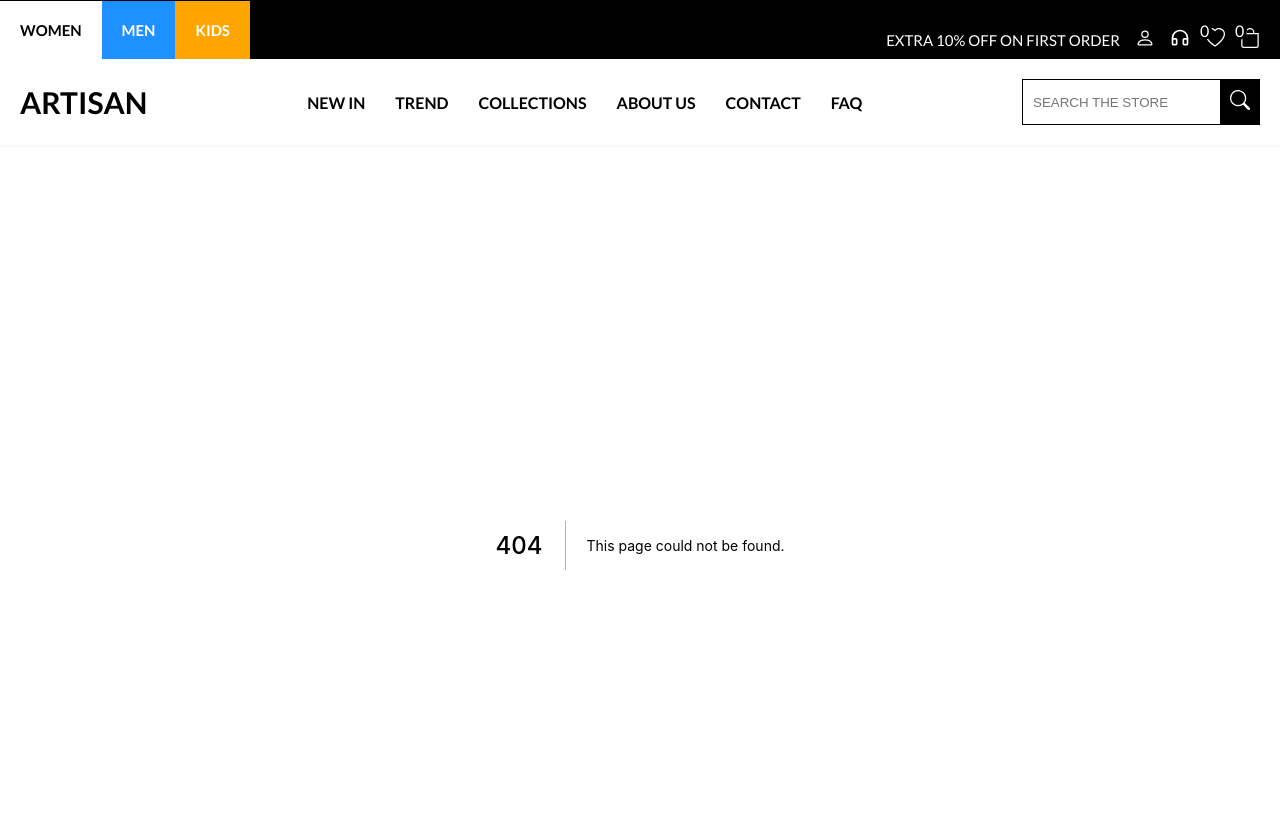
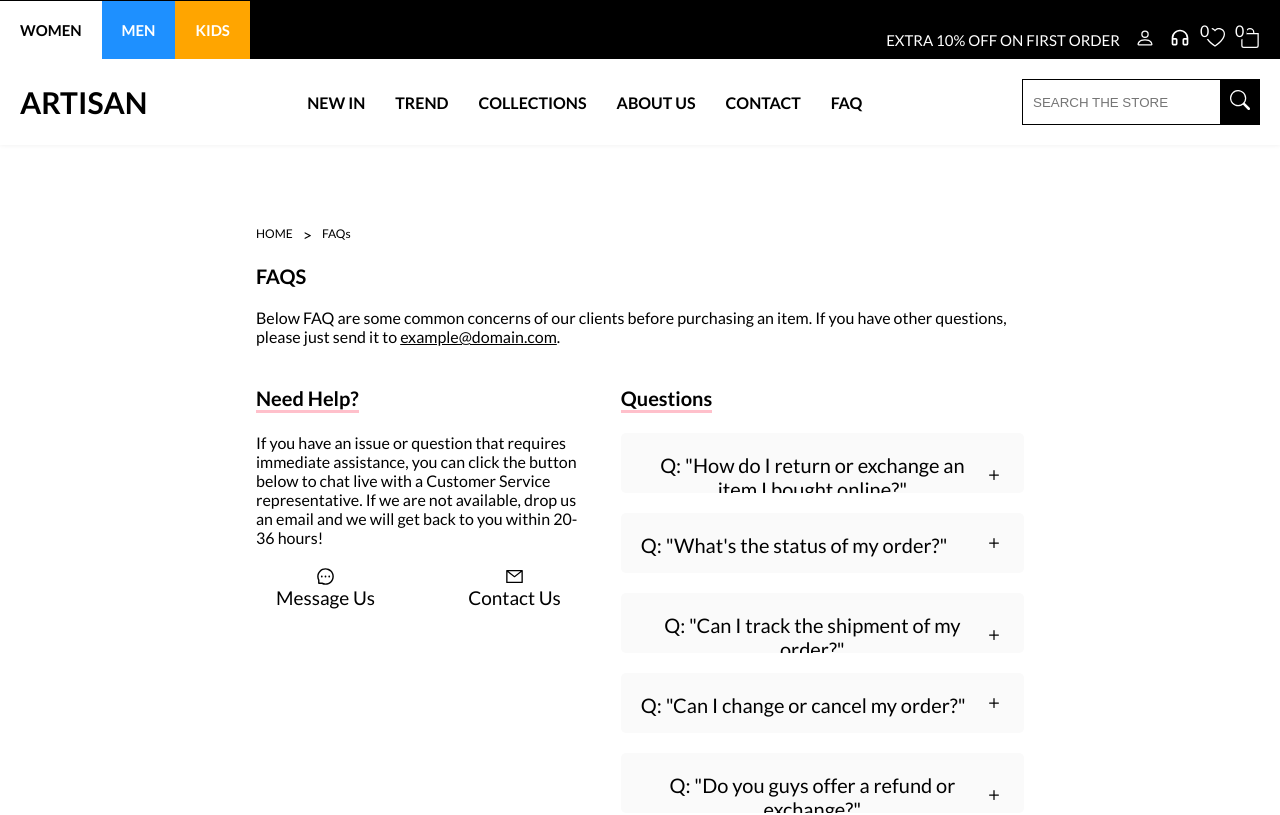
Before and after one commit to CoreyRobinsonDev/ecommerce, a Next.js app: page /faq in a window 1280 px wide. Before the commit this address had no page. Shown: the top 815 px of the page. Built offline with nearby package versions, Linux system fonts and the light colour scheme.

Commit message:
completed faq page

```diff
--- a/components/Navbar.tsx
+++ b/components/Navbar.tsx
@@ -52,7 +52,7 @@ const Navbar = () => {
         ><Link href="#"><a className={`${styles.bottom__item} ${FX.hover}`}>COLLECTIONS</a></Link></motion.li>
         <li><Link href="/about-us"><a className={`${styles.bottom__item} ${FX.hover}`}>ABOUT US</a></Link></li>
         <li><Link href="/contact"><a className={`${styles.bottom__item} ${FX.hover}`}>CONTACT</a></Link></li>
-        <li><Link href="#"><a className={`${styles.bottom__item} ${FX.hover}`}>FAQ</a></Link></li>
+        <li><Link href="/faq"><a className={`${styles.bottom__item} ${FX.hover}`}>FAQ</a></Link></li>
       </ul>
       <SearchBar />
       <span className={styles.hamburger}>
--- /dev/null
+++ b/pages/faq.tsx
@@ -0,0 +1,80 @@
+import Link from "next/link";
+import Head from "next/head";
+import { AiOutlineMessage,AiOutlineMail } from "react-icons/ai";
+import { BsPlus } from "react-icons/bs";
+import { BiMinus } from "react-icons/bi";
+import { useState } from "react";
+import { motion } from "framer-motion";
+
+import styles from "../styles/faq.module.css";
+import FX from "../styles/FX.module.css";
+
+const faqs = [
+  {q: "How do I return or exchange an item I bought online?", a: "You have up to 30 days from ship date to return or exchange items by mail that are purchased."},
+  {q: "What's the status of my order?", a: "As soon as you place your order, you can see where it is on its way to your door."},
+  {q: "Can I track the shipment of my order?", a: "As soon as your order ships, we will send you an email with the tracking information."},
+  {q: "Can I change or cancel my order?", a: "Yes."},
+  {q: "Do you guys offer a refund or exchange?", a: "Yes."},
+]
+
+const FAQ = () => {
+  return <>
+    <Head>
+      <title>Artisan | About Us</title>
+    </Head>
+    <main className={styles.container}>
+      <header className={styles.header_container}>
+        <span className={styles.breadcrumb}>
+          <Link href="/"><a className={FX.hover}>HOME</a></Link>
+          <p>{">"}</p>
+          <Link href="/faq"><a className={FX.hover}>FAQs</a></Link>
+        </span>
+        <h1 className={styles.title}>FAQS</h1>
+      </header>
+      <p>Below FAQ are some common concerns of our clients before purchasing an item. If you have other questions, please just send it to <a href="#" className={styles.underline}>example@domain.com</a>.</p>
+      <section className={styles.content_container}>
+        <div>
+          <h2 className={styles.content__title}>Need Help?</h2>
+          <p>If you have an issue or question that requires immediate assistance, you can click the button below to chat live with a Customer Service representative. If we are not available, drop us an email and we will get back to you within 20-36 hours!</p>
+          <div className={styles.content__contact_container}>
+            <a href="#">
+              <AiOutlineMessage/>
+              <p>Message Us</p>
+            </a>
+            <a href="#">
+              <AiOutlineMail/>
+              <p>Contact Us</p>
+            </a>
+          </div>
+        </div>
+        <div>
+          <h2 className={styles.content__title}>Questions</h2>
+          {faqs.map(({q, a}, key) => <Card key={key} question={q} answer={a} />)}
+        </div>
+      </section>
+    </main>
+  </>
+}
+
+function Card({question, answer}: {question: string, answer: string}) {
+  const [isOpen, setIsOpen] = useState(false);
+
+  return <motion.button
+    className={styles.card}
+    onClick={() => setIsOpen(!isOpen)}
+    transition={{type: "tween"}}
+    animate={isOpen ? {height: "10rem"} : {height: "6rem"}}
+  >
+    <motion.span
+      className={styles.card__question}
+      transition={{type: "tween"}}
+      animate={isOpen ? {borderBottom: "1px solid"} : {borderBottom: "1px transparent"}}
+    ><p>{`Q: "${question}"`}</p> <p>{isOpen ? <BiMinus /> : <BsPlus />}</p></motion.span>
+    <motion.p
+      className={styles.card__answer}
+      transition={{type: "tween"}}
+      animate={isOpen ? {opacity: 100} : {opacity: 0}}
+    >{answer}</motion.p>
+  </motion.button>
+}
+export default FAQ;
--- /dev/null
+++ b/styles/faq.module.css
@@ -0,0 +1,86 @@
+.container {
+  width: 60vw;
+  margin: 8rem auto;
+}
+
+.breadcrumb {
+  display: flex;
+  align-items: center;
+  gap: 1rem;
+}
+
+.breadcrumb a{
+  color: black;
+  font-size: 1.2rem;
+}
+
+.title {
+  font-size: 2rem;
+  margin: 2rem 0;
+}
+
+.underline {
+  color: black;
+  text-decoration: underline;
+}
+
+
+/* Content */
+
+.content_container {
+  display: grid;
+  grid-template-columns: 35ch 1fr;
+  gap: 4rem;
+  padding-top: 4rem;
+}
+
+.content__title {
+  font-size: 2rem;
+  border-bottom: 3px solid pink;
+  width: fit-content;
+  margin-bottom: 2rem;
+}
+
+.content__contact_container {
+  display: flex;
+  justify-content: space-between;
+  width: 100%;
+}
+
+.content__contact_container > a {
+  display: grid;
+  place-items: center;
+  font-size: 1.9rem;
+  color: black;
+  padding: 2rem;
+}
+
+
+/* Card */
+
+.card {
+  position: relative;
+  display: flex;
+  flex-direction: column;
+  justify-content: space-between;
+  background-color: #fafafa;
+  width: 100%;
+  height: 6rem;
+  overflow: hidden;
+  padding: 2rem;
+  margin-bottom: 2rem;
+  border-radius: 5px;
+}
+
+.card__question {
+  display: flex;
+  justify-content: space-between;
+  align-items: center;
+  width: 100%;
+  font-size: 2rem;
+  padding-bottom: .5rem;
+}
+
+.card__answer {
+  opacity: 0;
+}
```
